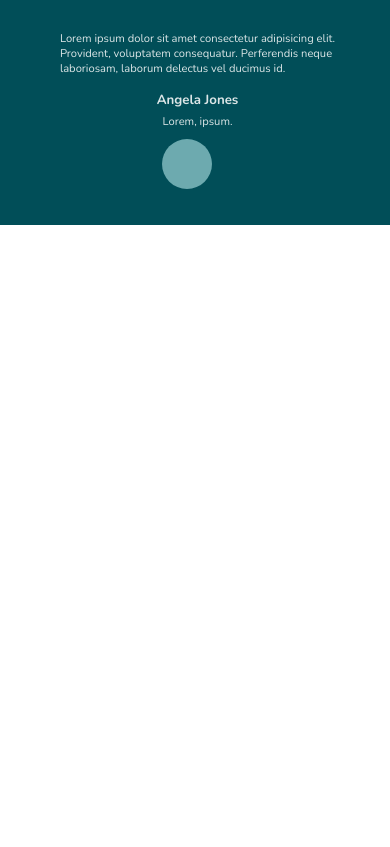
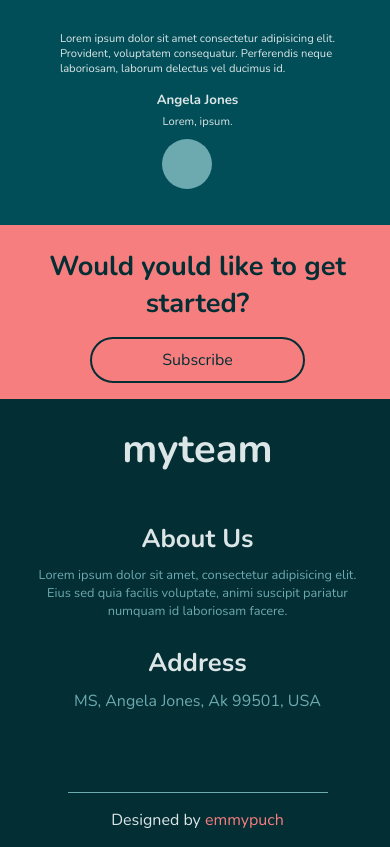
Before and after one commit to emmypuch/myteam, a plain HTML site: page index.html in a window 390 px wide. Shown: the part 1288-2135 px from the top of the page. Before the commit the page ends 1513 px from the top, so only its background shows below. Drawn offline with nearby package versions, Linux system fonts and the light colour scheme.

Commit message:
modified myteam

```diff
--- a/index.html
+++ b/index.html
@@ -156,6 +156,49 @@
       </div>
     </div>
 
+    <div id="subscribe">
+      <div class="subscribe-head">
+        <h4>Would yould like to get started?</h4>
+      </div>
+
+      <div class="subscribe-button">
+        <button>Subscribe</button>
+      </div>
+    </div>
+
+    <div id="footer">
+      <div class="footer1">
+        <div class="footer-header">
+          <h1>myteam</h1>
+        </div>
+
+        <div class="footer-about">
+          <h3>About Us</h3>
+          <p>
+            Lorem ipsum dolor sit amet, consectetur adipisicing elit. <br />
+            Eius sed quia facilis voluptate, animi suscipit pariatur <br />
+            numquam id laboriosam facere.
+          </p>
+        </div>
+
+        <div class="footer-address">
+          <h3>Address</h3>
+          <p>MS, Angela Jones, Ak 99501, USA</p>
+        </div>
+      </div>
+
+      <div class="footer-line">
+        <div class="line"></div>
+      </div>
+
+      <div class="footer-link">
+        <p>
+          Designed by
+          <a href="https://twitter.com/emmypuch" target="_blank">emmypuch</a>
+        </p>
+      </div>
+    </div>
+
     <script src="index.js"></script>
   </body>
 </html>
--- a/styles.css
+++ b/styles.css
@@ -347,3 +347,189 @@ div.image1 {
     margin-top: 25px;
   }
 }
+
+/* Subscribe Area Style */
+
+div#subscribe {
+  background: #f67e7f;
+  padding-left: 65px;
+  padding-right: 60px;
+  padding-top: 6%;
+  padding-bottom: 4%;
+  display: flex;
+  justify-content: space-around;
+}
+
+div.subscribe-head h4 {
+  color: #032e34;
+  font-size: 2rem;
+  font-weight: bold;
+}
+
+div.subscribe-button button {
+  border-radius: 50px;
+  border: 2px solid #032e34;
+  color: #032e34;
+  font-size: 1rem;
+  cursor: pointer;
+  padding: 10px 50px;
+  background: transparent;
+  transition: 0.3s all ease 0s;
+}
+
+div.subscribe-button button:hover {
+  border: 2px solid #014e58;
+  color: #014e58;
+}
+
+@media (max-width: 700px) {
+  div#subscribe {
+    background: #f67e7f;
+    padding-left: 35px;
+    padding-right: 30px;
+    padding-top: 6%;
+    padding-bottom: 4%;
+    display: flex;
+    flex-direction: column;
+  }
+
+  div.subscribe-head h4 {
+    font-size: 1.7rem;
+    text-align: center;
+  }
+
+  div.subscribe-button {
+    display: flex;
+    justify-content: center;
+    align-items: center;
+    margin-top: 15px;
+  }
+
+  div.subscribe-button button {
+    font-size: 1rem;
+    padding: 10px 70px;
+  }
+}
+
+/* Footer Area Style */
+
+div#footer {
+  background: #032e34;
+  padding-left: 85px;
+  padding-right: 80px;
+  padding-top: 6%;
+  padding-bottom: 4%;
+}
+
+div.footer1 {
+  display: flex;
+  justify-content: space-evenly;
+}
+
+div.footer-header h1 {
+  font-size: 3rem;
+  font-weight: bolder;
+  color: #dce6e7;
+}
+
+div.footer-about h3 {
+  color: #dce6e7;
+  font-size: 2rem;
+  margin-bottom: 10px;
+}
+
+div.footer-about p {
+  color: #6daaaf;
+  font-size: 1rem;
+}
+
+div.footer-address h3 {
+  color: #dce6e7;
+  font-size: 2rem;
+  margin-bottom: 10px;
+}
+
+div.footer-address p {
+  color: #6daaaf;
+  font-size: 1rem;
+}
+
+@media (max-width: 700px) {
+  div#footer {
+    padding-left: 35px;
+    padding-right: 30px;
+    padding-top: 6%;
+    padding-bottom: 4%;
+  }
+
+  div.footer1 {
+    display: flex;
+    flex-direction: column;
+    justify-items: center;
+    align-items: center;
+  }
+
+  div.footer-header h1 {
+    font-size: 2.5rem;
+  }
+
+  div.footer-about h3 {
+    font-size: 1.6rem;
+    margin-bottom: 10px;
+    margin-top: 45px;
+    text-align: center;
+  }
+
+  div.footer-about p {
+    font-size: 0.8rem;
+    text-align: center;
+  }
+
+  div.footer-address h3 {
+    text-align: center;
+    font-size: 1.6rem;
+    margin-bottom: 10px;
+    margin-top: 25px;
+  }
+
+  div.footer-address p {
+    text-align: center;
+    font-size: 1rem;
+  }
+}
+
+div.footer-line {
+  display: flex;
+  justify-content: center;
+  align-items: center;
+  margin-top: 5em;
+}
+
+div.line {
+  width: 80%;
+  height: 1px;
+  background: #6daaaf;
+}
+
+div.footer-link {
+  display: flex;
+  justify-content: center;
+  align-items: center;
+  margin-top: 1em;
+}
+
+div.footer-link p {
+  font-size: 1.1rem;
+  color: #dce6e7;
+}
+
+div.footer-link a {
+  text-decoration: none;
+  color: #f67e7f;
+}
+
+@media (max-width: 700px) {
+  div.footer-link p {
+    font-size: 1rem;
+  }
+}
```
